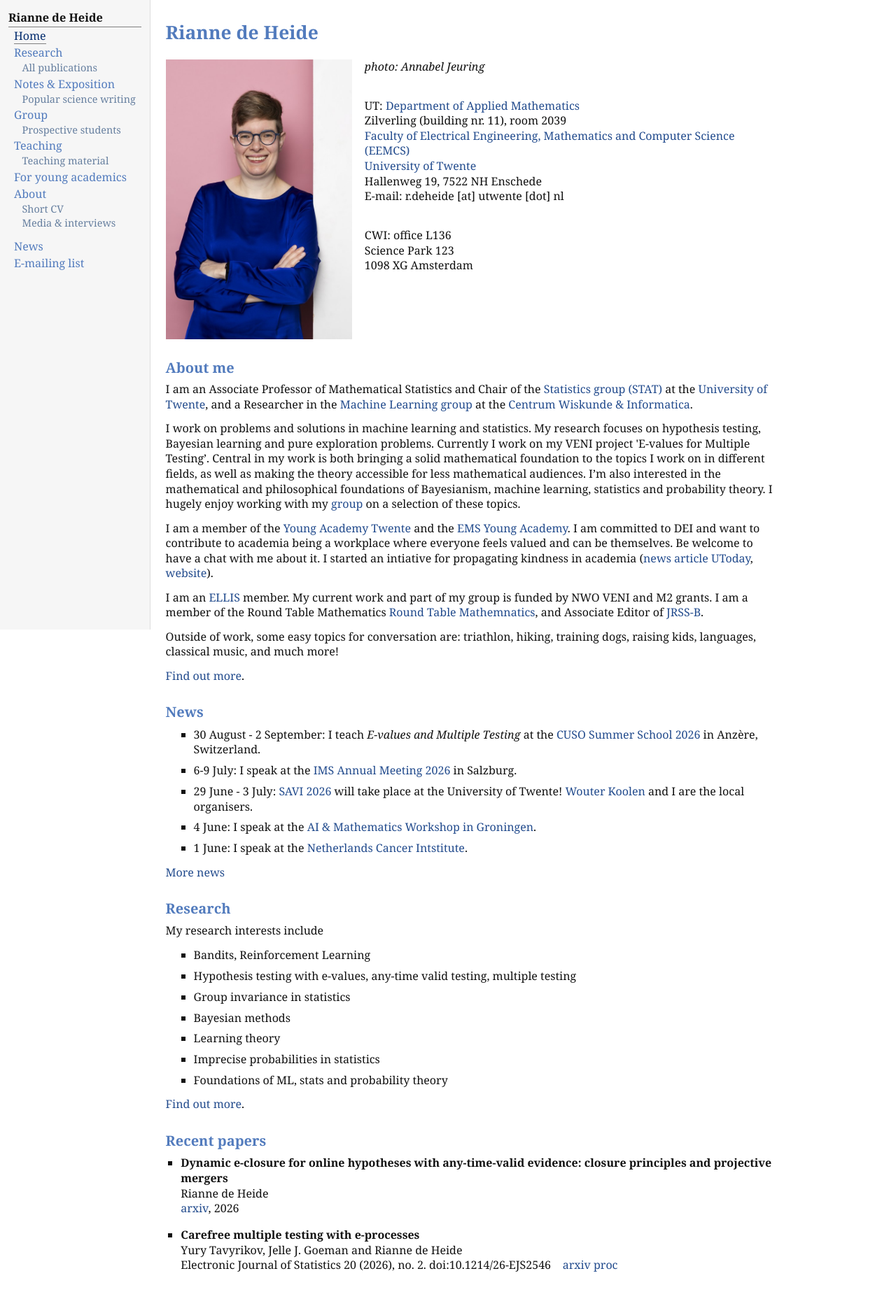
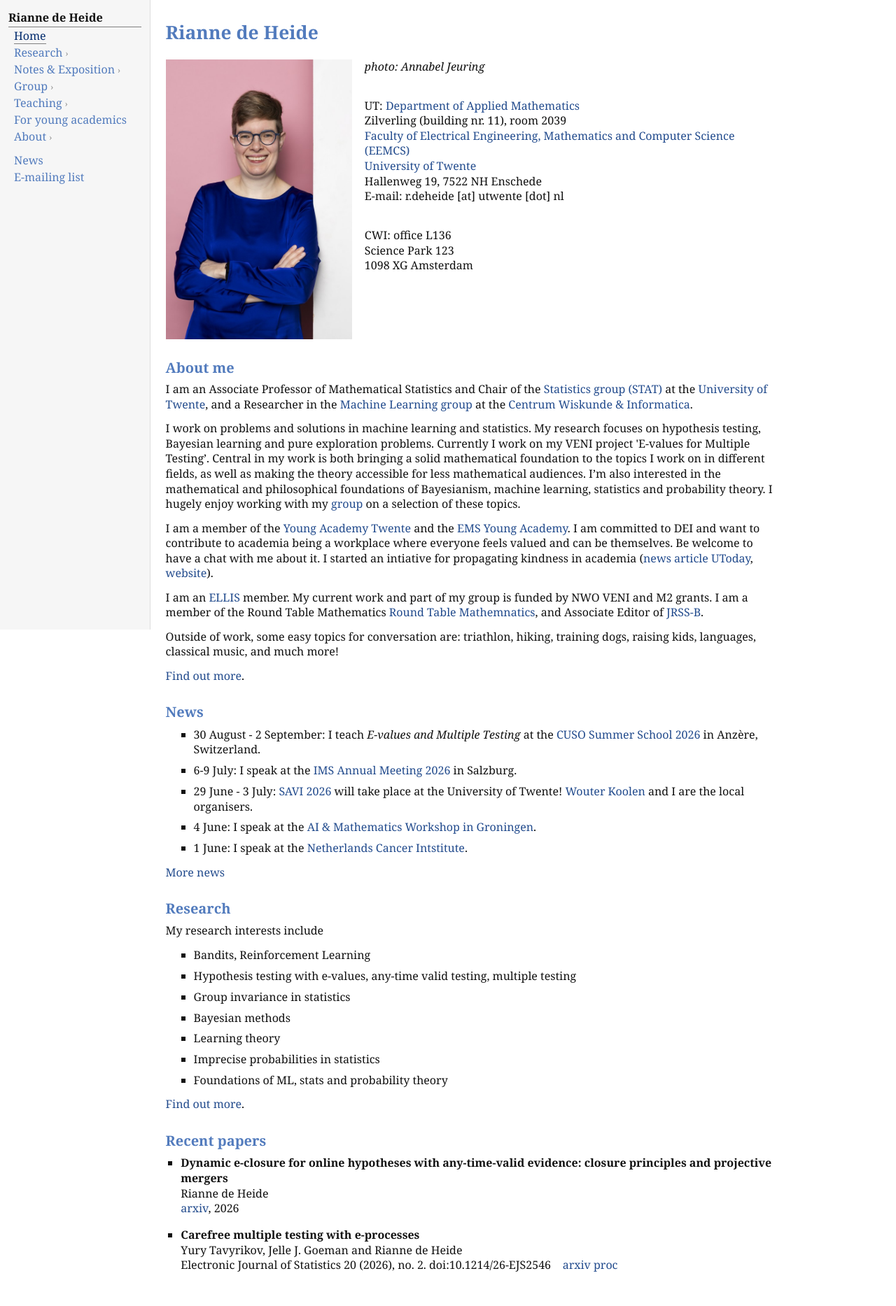
Before and after one commit to RianneDeHeide/website-redesign-preview, a Jekyll site: the page built from index.html, in a window 1280 px wide. Shown: the whole page at 70% size. Built offline with Jekyll 4.4.1, drawn with Linux system fonts in a browser that asks for light colours.

Commit message:
hover menu

```diff
--- a/_includes/navigation.html
+++ b/_includes/navigation.html
@@ -15,23 +15,43 @@
   <nav aria-label="Site navigation">
     <div class="menu-item parent"><a {% if page.nav == 'home' %}class="current" aria-current="page"{% endif %} href="{{ '/index.html' | relative_url }}">Home</a></div>
 
-    <div class="menu-item parent"><a {% if current_url == '/research.html' %}class="current" aria-current="page"{% elsif research_section %}class="section-current"{% endif %} href="{{ '/research.html' | relative_url }}">Research</a></div>
-    <div class="menu-item child"><a {% if current_url == '/all-publications.html' %}class="current" aria-current="page"{% endif %} href="{{ '/all-publications.html' | relative_url }}">All publications</a></div>
+    <div class="menu-group{% if research_section %} open-section{% endif %}">
+      <div class="menu-item parent has-submenu"><a {% if current_url == '/research.html' %}class="current" aria-current="page"{% elsif research_section %}class="section-current"{% endif %} href="{{ '/research.html' | relative_url }}">Research</a></div>
+      <div class="submenu" aria-label="Research pages">
+        <a {% if current_url == '/all-publications.html' %}class="current" aria-current="page"{% endif %} href="{{ '/all-publications.html' | relative_url }}">All publications</a>
+      </div>
+    </div>
 
-    <div class="menu-item parent"><a {% if current_url == '/notes.html' %}class="current" aria-current="page"{% elsif notes_section %}class="section-current"{% endif %} href="{{ '/notes.html' | relative_url }}">Notes &amp; Exposition</a></div>
-    <div class="menu-item child"><a {% if current_url == '/popular-writing.html' %}class="current" aria-current="page"{% endif %} href="{{ '/popular-writing.html' | relative_url }}">Popular science writing</a></div>
+    <div class="menu-group{% if notes_section %} open-section{% endif %}">
+      <div class="menu-item parent has-submenu"><a {% if current_url == '/notes.html' %}class="current" aria-current="page"{% elsif notes_section %}class="section-current"{% endif %} href="{{ '/notes.html' | relative_url }}">Notes &amp; Exposition</a></div>
+      <div class="submenu" aria-label="Notes and exposition pages">
+        <a {% if current_url == '/popular-writing.html' %}class="current" aria-current="page"{% endif %} href="{{ '/popular-writing.html' | relative_url }}">Popular science writing</a>
+      </div>
+    </div>
 
-    <div class="menu-item parent"><a {% if current_url == '/group.html' %}class="current" aria-current="page"{% elsif group_section %}class="section-current"{% endif %} href="{{ '/group.html' | relative_url }}">Group</a></div>
-    <div class="menu-item child"><a {% if current_url == '/students.html' %}class="current" aria-current="page"{% endif %} href="{{ '/students.html' | relative_url }}">Prospective students</a></div>
+    <div class="menu-group{% if group_section %} open-section{% endif %}">
+      <div class="menu-item parent has-submenu"><a {% if current_url == '/group.html' %}class="current" aria-current="page"{% elsif group_section %}class="section-current"{% endif %} href="{{ '/group.html' | relative_url }}">Group</a></div>
+      <div class="submenu" aria-label="Group pages">
+        <a {% if current_url == '/students.html' %}class="current" aria-current="page"{% endif %} href="{{ '/students.html' | relative_url }}">Prospective students</a>
+      </div>
+    </div>
 
-    <div class="menu-item parent"><a {% if current_url == '/teaching.html' %}class="current" aria-current="page"{% elsif teaching_section %}class="section-current"{% endif %} href="{{ '/teaching.html' | relative_url }}">Teaching</a></div>
-    <div class="menu-item child"><a {% if current_url == '/teaching-material.html' %}class="current" aria-current="page"{% endif %} href="{{ '/teaching-material.html' | relative_url }}">Teaching material</a></div>
+    <div class="menu-group{% if teaching_section %} open-section{% endif %}">
+      <div class="menu-item parent has-submenu"><a {% if current_url == '/teaching.html' %}class="current" aria-current="page"{% elsif teaching_section %}class="section-current"{% endif %} href="{{ '/teaching.html' | relative_url }}">Teaching</a></div>
+      <div class="submenu" aria-label="Teaching pages">
+        <a {% if current_url == '/teaching-material.html' %}class="current" aria-current="page"{% endif %} href="{{ '/teaching-material.html' | relative_url }}">Teaching material</a>
+      </div>
+    </div>
 
     <div class="menu-item parent"><a {% if page.nav == 'young' %}class="current" aria-current="page"{% endif %} href="{{ '/young-academics.html' | relative_url }}">For young academics</a></div>
 
-    <div class="menu-item parent"><a {% if current_url == '/about.html' or current_url == '/activities.html' %}class="current" aria-current="page"{% elsif about_section %}class="section-current"{% endif %} href="{{ '/about.html' | relative_url }}">About</a></div>
-    <div class="menu-item child"><a {% if current_url == '/short-cv.html' %}class="current" aria-current="page"{% endif %} href="{{ '/short-cv.html' | relative_url }}">Short CV</a></div>
-    <div class="menu-item child"><a {% if current_url == '/media.html' %}class="current" aria-current="page"{% endif %} href="{{ '/media.html' | relative_url }}">Media &amp; interviews</a></div>
+    <div class="menu-group{% if about_section %} open-section{% endif %}">
+      <div class="menu-item parent has-submenu"><a {% if current_url == '/about.html' or current_url == '/activities.html' %}class="current" aria-current="page"{% elsif about_section %}class="section-current"{% endif %} href="{{ '/about.html' | relative_url }}">About</a></div>
+      <div class="submenu" aria-label="About pages">
+        <a {% if current_url == '/short-cv.html' %}class="current" aria-current="page"{% endif %} href="{{ '/short-cv.html' | relative_url }}">Short CV</a>
+        <a {% if current_url == '/media.html' %}class="current" aria-current="page"{% endif %} href="{{ '/media.html' | relative_url }}">Media &amp; interviews</a>
+      </div>
+    </div>
 
     <div class="menu-item parent utility-start"><a {% if current_url == '/news.html' %}class="current" aria-current="page"{% endif %} href="{{ '/news.html' | relative_url }}">News</a></div>
     <div class="menu-item parent"><a {% if current_url == '/mailinglist.html' %}class="current" aria-current="page"{% endif %} href="{{ '/mailinglist.html' | relative_url }}">E-mailing list</a></div>
--- a/_layouts/default.html
+++ b/_layouts/default.html
@@ -10,7 +10,7 @@
   {% if page.publication_date %}<meta name="citation_publication_date" content="{{ page.publication_date | escape }}">{% endif %}
   {% if page.pdf_url %}<meta name="citation_pdf_url" content="{{ page.pdf_url | absolute_url }}">{% endif %}
 {% endif %}
-  <link rel="stylesheet" href="{{ '/assets/style.css' | relative_url }}?v=20260820d">
+  <link rel="stylesheet" href="{{ '/assets/style.css' | relative_url }}?v=20260820e">
 </head>
 <body>
   <div class="site-shell">
--- a/assets/style.css
+++ b/assets/style.css
@@ -112,20 +112,57 @@
 .paper-title-link:hover { color: #224b8d; }
 
 
-/* Hierarchical navigation */
+/* Compact first-level navigation with fly-out submenus */
+#layout-menu { position: relative; overflow: visible; }
+#layout-menu nav { position: relative; }
 #layout-menu .menu-item.parent { padding-left: 16px; text-indent: -16px; }
-#layout-menu .menu-item.child {
-  padding-left: 1.35em;
-  text-indent: 0;
-  font-size: 0.90em;
-}
-#layout-menu .menu-item.child a {
-  margin-left: 0;
-  color: #667f9f;
-  line-height: 1.42em;
+#layout-menu .menu-group { position: relative; }
+#layout-menu .menu-item.has-submenu::after {
+  content: "›";
+  color: #999;
+  margin-left: 0.28em;
+  font-size: 0.84em;
 }
 #layout-menu a.section-current { color: #315f9f; }
 #layout-menu .menu-item.utility-start { margin-top: 0.65em; }
+
+#layout-menu .submenu {
+  display: none;
+  position: absolute;
+  z-index: 20;
+  left: calc(100% - 1px);
+  top: -0.35em;
+  min-width: 175px;
+  box-sizing: border-box;
+  padding: 0.28em 0;
+  background: white;
+  border: 1px solid #d8d8d8;
+}
+#layout-menu .menu-group:hover > .submenu,
+#layout-menu .menu-group:focus-within > .submenu {
+  display: block;
+}
+#layout-menu .submenu a {
+  display: block;
+  box-sizing: border-box;
+  margin: 0;
+  padding: 0.20em 0.70em;
+  color: #527bbd;
+  line-height: 1.35;
+  white-space: nowrap;
+}
+#layout-menu .submenu a:hover,
+#layout-menu .submenu a:focus {
+  border-bottom: 0;
+  background: #f6f6f6;
+}
+#layout-menu .submenu a.current {
+  color: #022b6d;
+  border-bottom: 0;
+  text-decoration: underline;
+  text-decoration-color: #999;
+  text-underline-offset: 0.16em;
+}
 
 /* Short CV: deliberately quiet and compact */
 .short-cv { max-width: 780px; }
@@ -162,3 +199,9 @@
   .short-cv-table td.cv-date { padding-top: 0.28em; padding-bottom: 0; }
   .short-cv-table td:not(.cv-date) { padding-bottom: 0.25em; }
 }
+
+/* On narrow screens keep the menu first-level only; child pages remain a second click from their section page. */
+@media (max-width: 760px) {
+  #layout-menu .submenu { display: none !important; }
+  #layout-menu .menu-item.has-submenu::after { content: ""; margin: 0; }
+}
```
